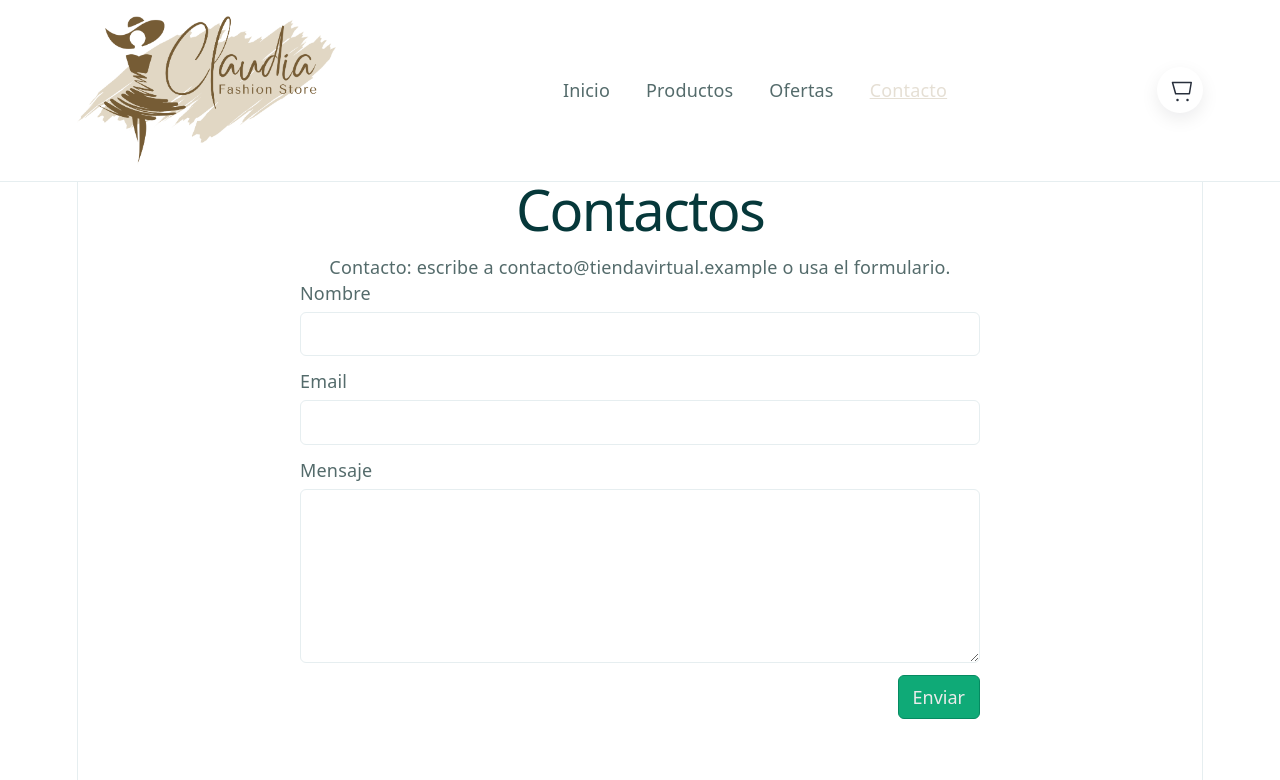
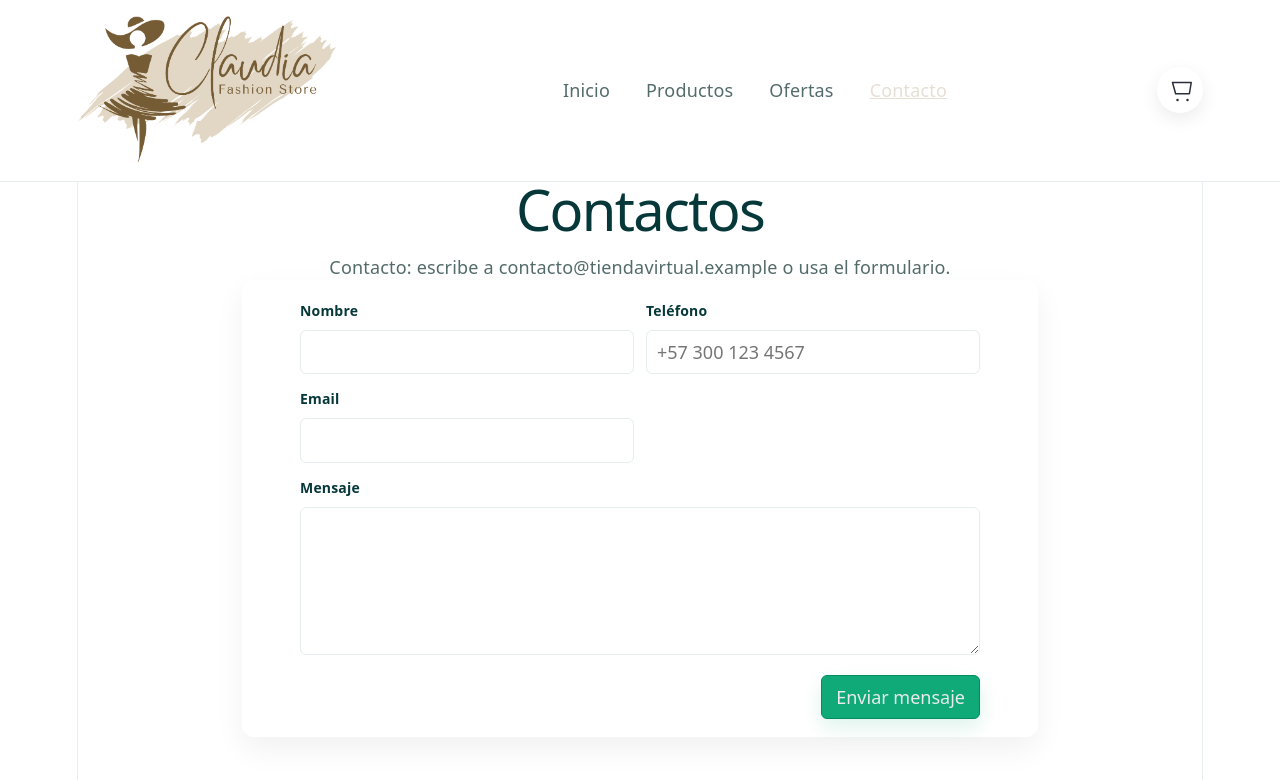
Before and after one commit to JulianAndresCorrea/TiendaVirtualClaudia, a React (Vite) app: page /contactos in a window 1280 px wide. Shown: the top 780 px of the page. Built offline with nearby package versions, Linux system fonts and the light colour scheme.

Commit message:
Actualizacion visual del formulario de contacto

```diff
--- a/src/components/ContactForm.jsx
+++ b/src/components/ContactForm.jsx
@@ -2,7 +2,12 @@ import React, { useState } from "react";
 import "./contact.css";
 
 export default function ContactForm() {
-  const [form, setForm] = useState({ name: "", email: "", message: "" });
+  const [form, setForm] = useState({
+    name: "",
+    phone: "",
+    email: "",
+    message: "",
+  });
   const [status, setStatus] = useState(null);
 
   const handleChange = (e) =>
@@ -10,6 +15,7 @@ export default function ContactForm() {
 
   const validate = () => {
     if (!form.name.trim()) return "Nombre requerido";
+    if (!/^\+?[0-9\s\-]{7,}$/.test(form.phone)) return "Teléfono inválido";
     if (!/^[^@\s]+@[^@\s]+\.[^@\s]+$/.test(form.email)) return "Email inválido";
     if (!form.message.trim()) return "Mensaje requerido";
     return null;
@@ -22,21 +28,43 @@ export default function ContactForm() {
       setStatus({ type: "error", message: err });
       return;
     }
+    setStatus({ type: "sending", message: "Enviando..." });
     // Simular envío; reemplazar por fetch/axios a backend cuando exista
     setTimeout(() => {
-      setStatus({ type: "success", message: "Mensaje enviado. Gracias!" });
-      setForm({ name: "", email: "", message: "" });
-    }, 600);
+      setStatus({ type: "success", message: "Mensaje enviado. ¡Gracias!" });
+      setForm({ name: "", phone: "", email: "", message: "" });
+      setTimeout(() => setStatus(null), 3000);
+    }, 900);
   };
 
   return (
+    <div className="contact-card">
       <form className="contact-form" onSubmit={handleSubmit} noValidate>
-      <label>
-        Nombre
-        <input name="name" value={form.name} onChange={handleChange} required />
+        <div className="fields">
+          <label className="field">
+            <span className="field-label">Nombre</span>
+            <input
+              name="name"
+              value={form.name}
+              onChange={handleChange}
+              required
+            />
           </label>
-      <label>
-        Email
+
+          <label className="field">
+            <span className="field-label">Teléfono</span>
+            <input
+              name="phone"
+              type="tel"
+              value={form.phone}
+              onChange={handleChange}
+              placeholder="+57 300 123 4567"
+              required
+            />
+          </label>
+
+          <label className="field">
+            <span className="field-label">Email</span>
             <input
               name="email"
               type="email"
@@ -45,24 +73,33 @@ export default function ContactForm() {
               required
             />
           </label>
-      <label>
-        Mensaje
+
+          <label className="field field--full">
+            <span className="field-label">Mensaje</span>
             <textarea
               name="message"
-          rows="6"
+              rows="5"
               value={form.message}
               onChange={handleChange}
               required
             />
           </label>
+        </div>
+
         <div className="form-actions">
-        <button type="submit" className="btn">
-          Enviar
+          <button
+            type="submit"
+            className="btn btn--success"
+            disabled={status?.type === "sending"}
+          >
+            {status?.type === "sending" ? "Enviando..." : "Enviar mensaje"}
           </button>
         </div>
+
         {status && (
           <div className={`form-status ${status.type}`}>{status.message}</div>
         )}
       </form>
+    </div>
   );
 }
--- a/src/components/contact.css
+++ b/src/components/contact.css
@@ -48,3 +48,88 @@
   background: rgba(239, 68, 68, 0.08);
   color: #991b1b;
 }
+
+/* Card wrapper */
+.contact-card {
+  max-width: 760px;
+  margin: 0 auto;
+  background: var(--card-bg, #fff);
+  padding: 18px;
+  border-radius: 12px;
+  box-shadow: 0 12px 30px rgba(2, 6, 23, 0.06);
+}
+
+.contact-form .fields {
+  display: grid;
+  grid-template-columns: 1fr 1fr;
+  gap: 12px;
+}
+.contact-form .field {
+  display: flex;
+  flex-direction: column;
+  gap: 6px;
+}
+.contact-form .field-label {
+  font-weight: 600;
+  color: var(--text-h);
+  font-size: 14px;
+}
+.contact-form input,
+.contact-form textarea {
+  border: 1px solid var(--border);
+  background: transparent;
+  transition:
+    box-shadow 160ms ease,
+    border-color 160ms ease,
+    transform 160ms ease;
+}
+.contact-form input:focus,
+.contact-form textarea:focus,
+.contact-form input:hover,
+.contact-form textarea:hover {
+  outline: none;
+  border-color: var(--accent);
+  box-shadow: 0 10px 24px rgba(2, 6, 23, 0.06);
+  transform: translateY(-2px);
+}
+
+.contact-form textarea {
+  min-height: 120px;
+  resize: vertical;
+}
+
+.contact-form .form-actions {
+  text-align: right;
+  margin-top: 8px;
+}
+.contact-form .btn.btn--success {
+  box-shadow: 0 8px 20px rgba(16, 185, 129, 0.14);
+}
+
+.form-status {
+  margin-top: 12px;
+  padding: 10px 12px;
+  border-radius: 8px;
+}
+.form-status.success {
+  background: rgba(16, 185, 129, 0.08);
+  color: #065f46;
+}
+.form-status.sending {
+  background: rgba(59, 130, 246, 0.06);
+  color: #1e3a8a;
+}
+
+@media (max-width: 820px) {
+  .contact-form .fields {
+    grid-template-columns: 1fr;
+  }
+  .contact-card {
+    padding: 14px;
+  }
+}
+
+/* make message field span full width in the grid */
+.contact-form .field--full {
+  grid-column: 1 / -1;
+}
```
Also changed, not shown: src/components/Nav.jsx (+19 -3 lines), src/components/cart.css (+14 -3 lines), src/components/nav.css (+42 -11 lines), src/components/product.css (+17 -7 lines), src/home.css (+17 -7 lines). Lines whose indentation alone changed are shown as unchanged.
